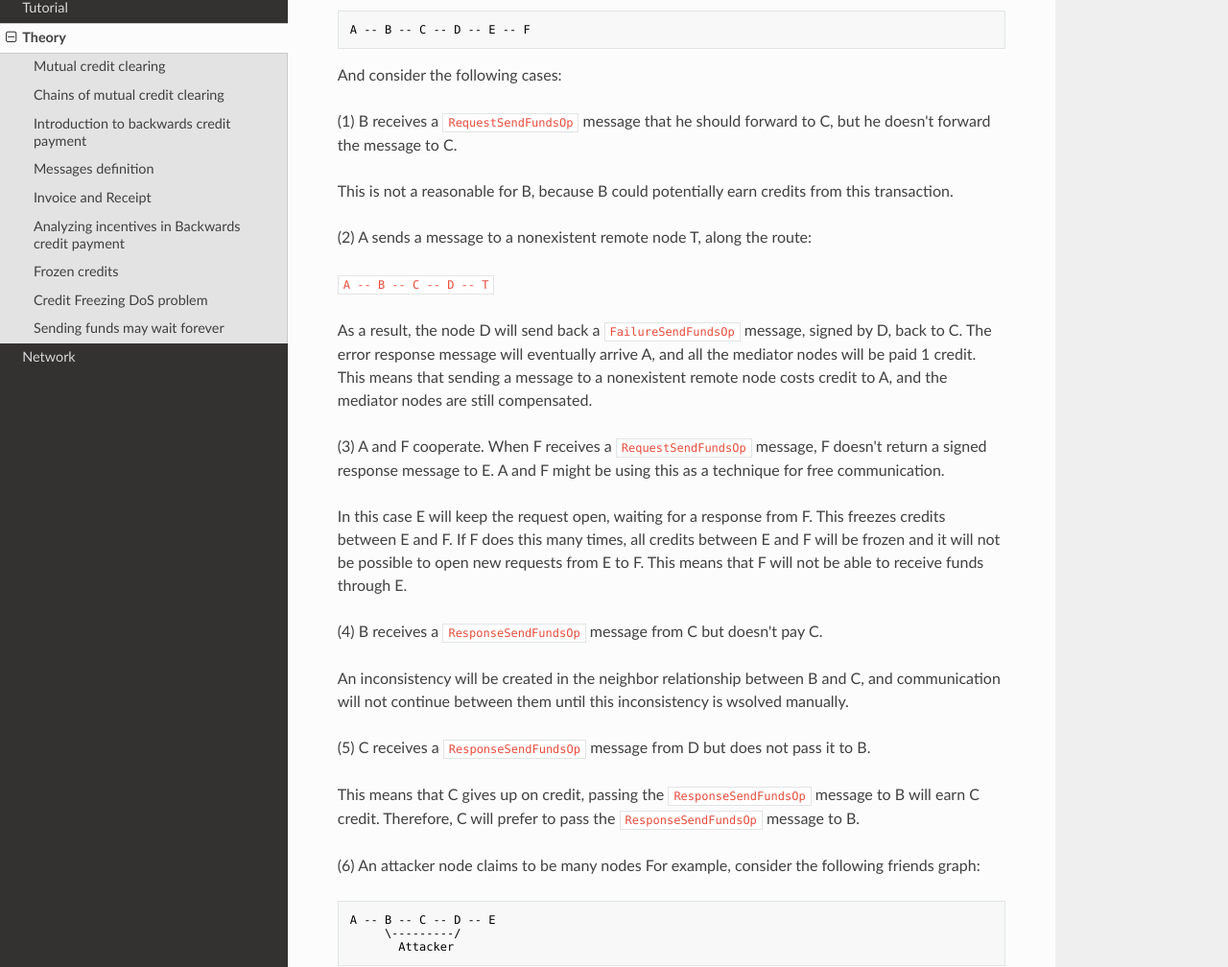
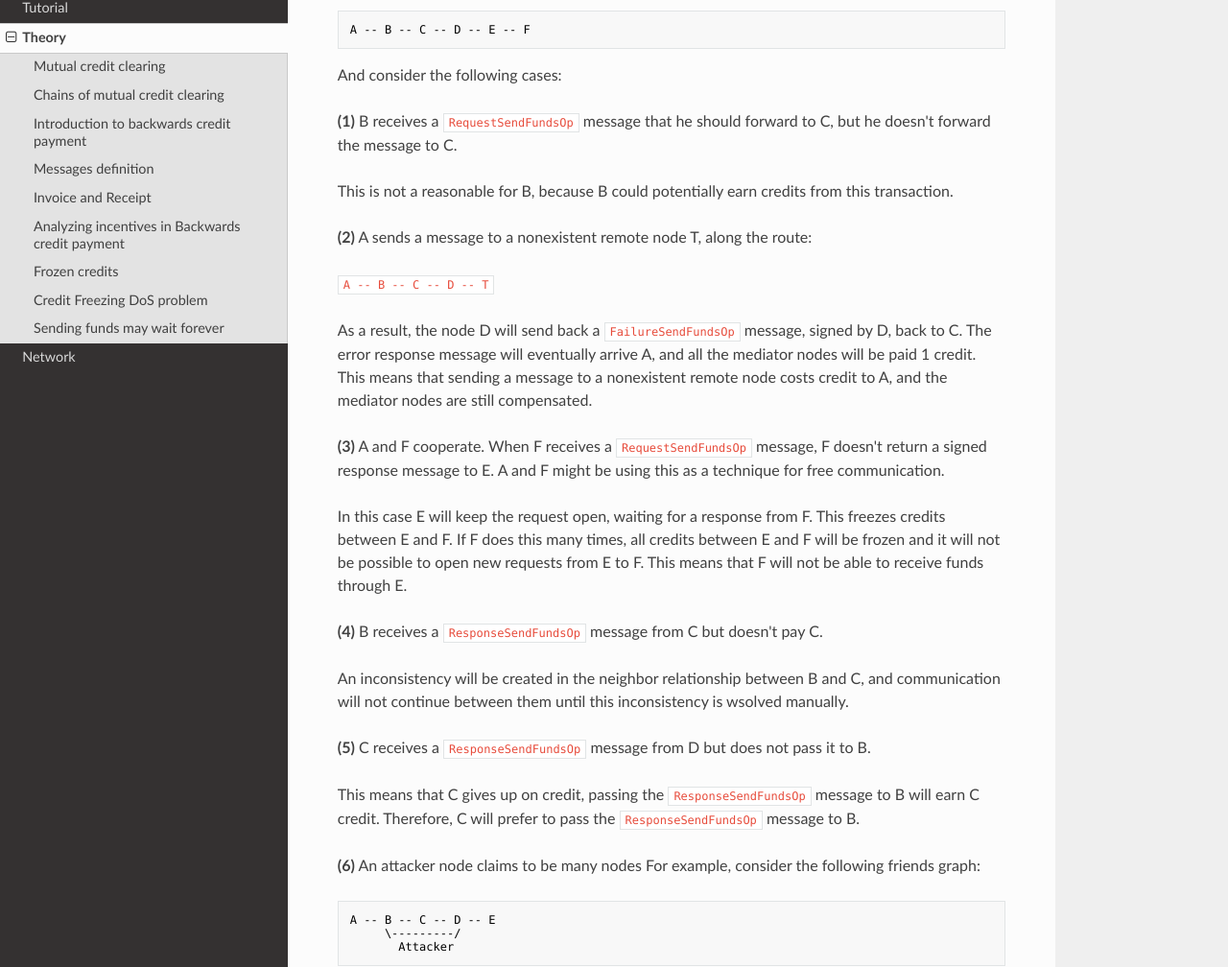
Before and after one commit to freedomlayer/offset_docs, an MkDocs documentation site: the page built from docs/theory.md, in a window 1280 px wide and 1400 px high, scrolled down 6105 px. Shown: the part 141-1149 px from the top of the window at 96% size. Built offline with MkDocs 1.6.1, drawn with Linux system fonts in a browser that asks for light colours; nearby versions of some CDN libraries.

Commit message:
Formatting.

````diff
--- a/docs/theory.md
+++ b/docs/theory.md
@@ -331,14 +331,14 @@ A -- B -- C -- D -- E -- F
 
 And consider the following cases:
 
-(1) B receives a `RequestSendFundsOp` message that he should forward to C, but he
+**(1)** B receives a `RequestSendFundsOp` message that he should forward to C, but he
 doesn't forward the message to C.
 
 This is not a reasonable for B, because B could potentially earn credits
 from this transaction.
 
 
-(2) A sends a message to a nonexistent remote node T, along the route:
+**(2)** A sends a message to a nonexistent remote node T, along the route:
 
 `A -- B -- C -- D -- T`
 
@@ -349,7 +349,7 @@ sending a message to a nonexistent remote node costs credit to A, and the
 mediator nodes are still compensated.
 
 
-(3) A and F cooperate. When F receives a `RequestSendFundsOp` message, F doesn't
+**(3)** A and F cooperate. When F receives a `RequestSendFundsOp` message, F doesn't
 return a signed response message to E. A and F might be using this as a
 technique for free communication.
 
@@ -359,21 +359,21 @@ E and F will be frozen and it will not be possible to open new requests from E
 to F. This means that F will not be able to receive funds through E.
 
 
-(4) B receives a `ResponseSendFundsOp` message from C but doesn't pay C.
+**(4)** B receives a `ResponseSendFundsOp` message from C but doesn't pay C.
 
 An inconsistency will be created in the neighbor relationship between B and C,
 and communication will not continue between them until this inconsistency is
 wsolved manually.
 
 
-(5) C receives a `ResponseSendFundsOp` message from D but does not pass it to B.
+**(5)** C receives a `ResponseSendFundsOp` message from D but does not pass it to B.
 
 This means that C gives up on credit, passing the `ResponseSendFundsOp` message to B
 will earn C credit. Therefore, C will prefer to pass the `ResponseSendFundsOp`
 message to B.
 
 
-(6) An attacker node claims to be many nodes
+**(6)** An attacker node claims to be many nodes
 For example, consider the following friends graph:
 
 ```text
````
